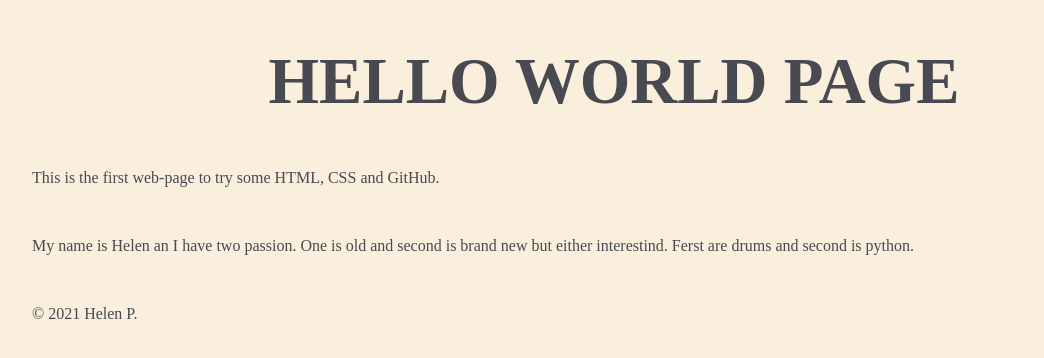
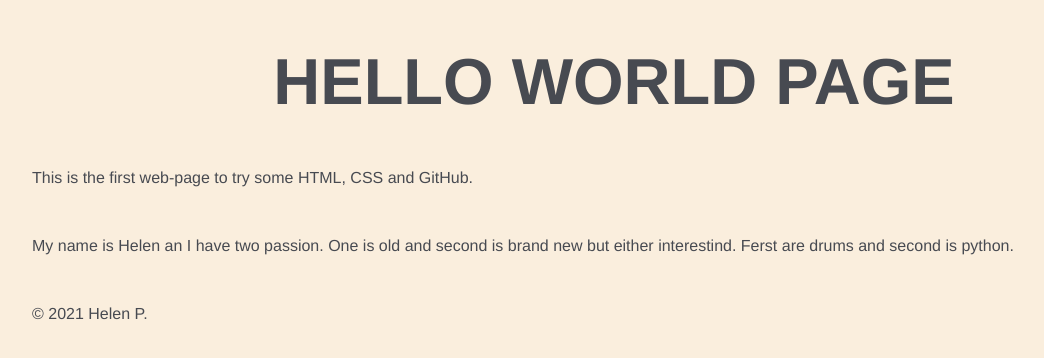
Before and after one commit to egordylan/egordylan.github.io, a plain HTML site: page index.html in a window 1280 px wide. Shown: the whole page, without its empty margins (26-1070 px from the left). Drawn offline with Linux system fonts and the light colour scheme.

Commit message:
Update index.html

```diff
--- a/index.html
+++ b/index.html
@@ -11,18 +11,18 @@
        h1 {
          color: #474A51;
          font-size: 65px;
-         font-family: Fira Code;
+         font-family: Helvetica;
        }
        p {
          color: #474A51;
          font-size: 16px;
-         font-family: Fira Code;
+         font-family: Helvetica;
          margin: 50px;
        }
        footer {
          color: #474A51;
          font-size: 8px;
-         font-family: Fira Code;
+         font-family: Helvetica;
        }
      </style>
 
```
